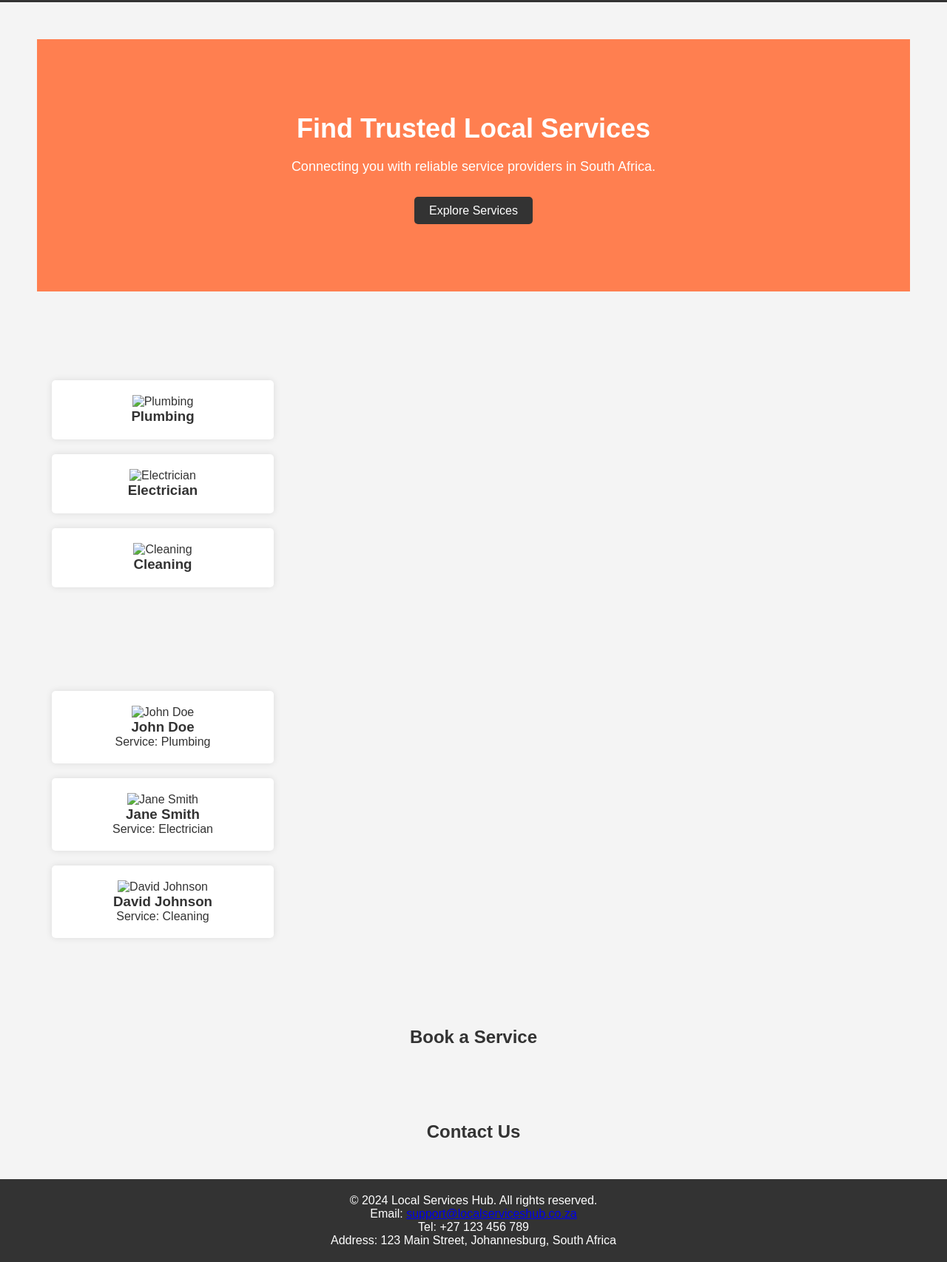
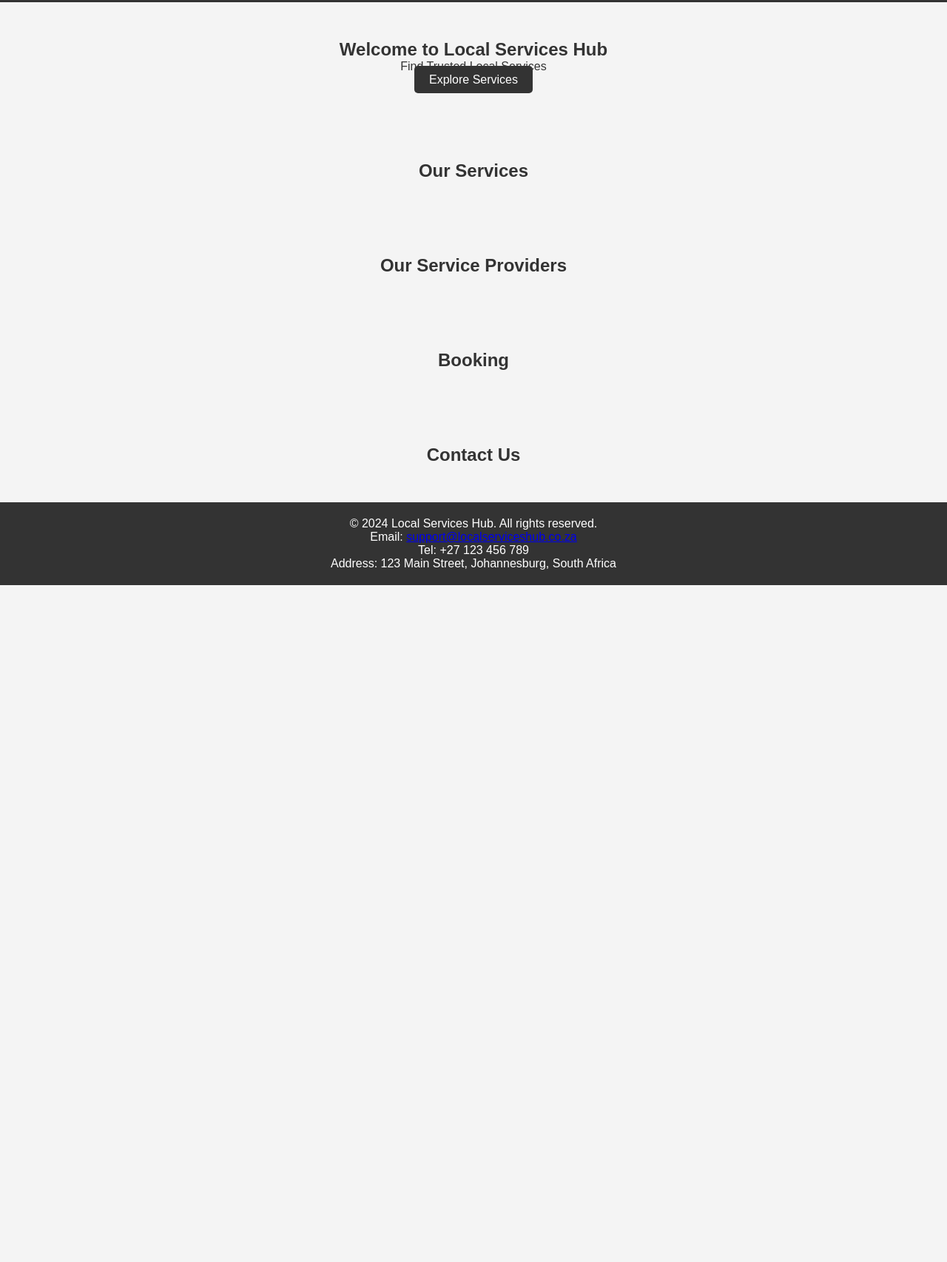
Before and after one commit to Santana064/Local-Services-Hub, a plain HTML site: page index.html in a window 1280 px wide. Shown: the part 73-1779 px from the top of the page at 74% size. After the commit the page ends 864 px from the top, so only its background shows below. Drawn offline with Linux system fonts and the light colour scheme.

Commit message:
Update index.html

```diff
--- a/index.html
+++ b/index.html
@@ -22,55 +22,40 @@
         </nav>
     </header>
 
-    <!-- Home Page -->
+    <main>
+        <!-- Add your content here -->
         <section id="home" class="page">
-        <div class="hero">
-            <h2>Find Trusted Local Services</h2>
-            <p>Connecting you with reliable service providers in South Africa.</p>
+            <h1>Welcome to Local Services Hub</h1>
+            <p>Find Trusted Local Services</p>
             <a href="#services" class="button">Explore Services</a>
-        </div>
         </section>
 
-    <!-- Services Page -->
         <section id="services" class="page">
-        <div class="container">
             <h2>Our Services</h2>
-            <div class="cards"></div> <!-- Placeholder for service cards -->
-        </div>
+            <!-- Add service details here -->
         </section>
 
-    <!-- Providers Page -->
         <section id="providers" class="page">
-        <div class="container">
             <h2>Our Service Providers</h2>
-            <div class="cards"></div> <!-- Placeholder for provider cards -->
-        </div>
+            <!-- Add provider details here -->
         </section>
 
-    <!-- Booking Page -->
         <section id="booking" class="page">
-        <div class="container">
-            <h2>Book a Service</h2>
-            <!-- Booking form will be dynamically generated here -->
-        </div>
+            <h2>Booking</h2>
+            <!-- Add booking form here -->
         </section>
 
-    <!-- Contact Page -->
         <section id="contact" class="page">
-        <div class="container">
             <h2>Contact Us</h2>
-            <!-- Contact information will be dynamically generated here -->
-        </div>
+            <!-- Add contact information here -->
         </section>
+    </main>
 
     <footer>
-        <div class="footer-info">
         <p>© 2024 Local Services Hub. All rights reserved.</p>
         <p>Email: <a href="mailto:support@localserviceshub.co.za">support@localserviceshub.co.za</a></p>
         <p>Tel: +27 123 456 789</p>
         <p>Address: 123 Main Street, Johannesburg, South Africa</p>
-        </div>
     </footer>
-    <script src="scripts.js"></script>
 </body>
 </html>
```
Lines whose indentation alone changed are shown as unchanged.
